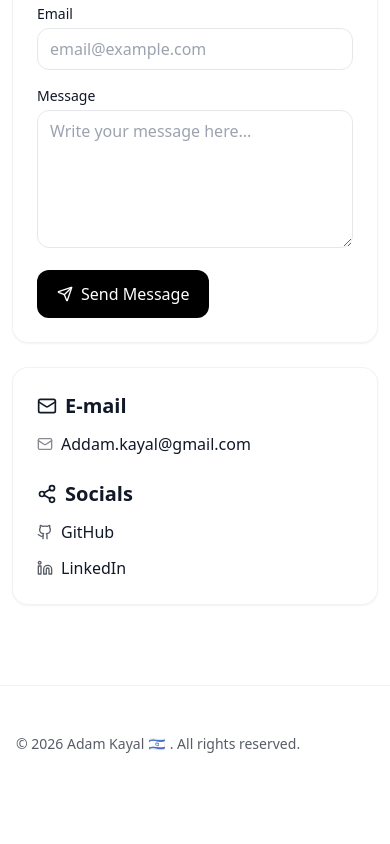
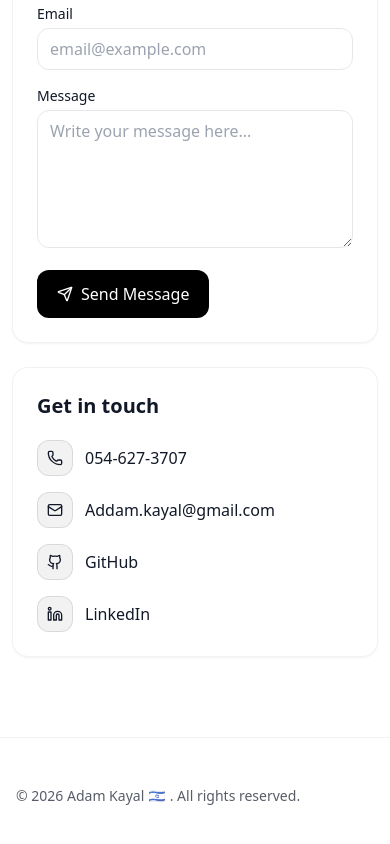
Before and after one commit to adamkiy/Adam_portfolio, a Next.js app: page / in a window 390 px wide. Shown: the part 6017-6861 px from the top of the page. Before the commit the page ends 6819 px from the top, so only its background shows below. Built offline with nearby package versions, Linux system fonts and the light colour scheme.

Commit message:
Redesign contact info card with icon buttons and add phone number
Each contact method is now a full-width row with a square icon box that
fills on hover. Added phone number (054-627-3707) with Phone icon at top.

Co-Authored-By: Claude Sonnet 4.6 <noreply@anthropic.com>

```diff
--- a/app/page.tsx
+++ b/app/page.tsx
@@ -7,7 +7,7 @@ import { ExperienceItem } from '@/components/experience-item'
 import { Section } from '@/components/section'
 import { ContactForm } from '@/components/contact-form'
 import { GsapAnimations } from '@/components/gsap-animations'
-import { Mail, Github, Linkedin, FileText, Download, Share2 } from 'lucide-react'
+import { Mail, Github, Linkedin, FileText, Download, Phone } from 'lucide-react'
 
 
 
@@ -89,41 +89,59 @@ export default function HomePage() {
           <div className="card">
             <ContactForm />
           </div>
-          <div className="card space-y-6">
-            <div>
-              <h3 className="flex items-center gap-2 text-xl font-semibold">
-                <Mail className="w-5 h-5" /> E-mail
-              </h3>
-              <ul className="mt-3 space-y-2">
+          <div className="card">
+            <h3 className="text-xl font-semibold mb-5">Get in touch</h3>
+            <ul className="space-y-4">
+              <li>
+                <a
+                  href="tel:+972546273707"
+                  className="nav flex items-center gap-3 group/link"
+                >
+                  <span className="flex items-center justify-center w-9 h-9 rounded-xl border border-black/10 dark:border-white/10 bg-black/5 dark:bg-white/5 shrink-0 group-hover/link:bg-black group-hover/link:text-white dark:group-hover/link:bg-white dark:group-hover/link:text-black transition-colors duration-200">
+                    <Phone className="w-4 h-4" />
+                  </span>
+                  <span>054-627-3707</span>
+                </a>
+              </li>
               <li>
                 <a
                   href="mailto:Addam.kayal@gmail.com?subject=Hello%20Adam&body=Hi%20Adam,%0D%0A"
-                    className="nav flex items-center gap-2 break-words"
+                  className="nav flex items-center gap-3 group/link"
                   aria-label="Email Adam Kayal"
                 >
-                    <Mail className="w-4 h-4 opacity-50 shrink-0" />
-                    Addam.kayal@gmail.com
+                  <span className="flex items-center justify-center w-9 h-9 rounded-xl border border-black/10 dark:border-white/10 bg-black/5 dark:bg-white/5 shrink-0 group-hover/link:bg-black group-hover/link:text-white dark:group-hover/link:bg-white dark:group-hover/link:text-black transition-colors duration-200">
+                    <Mail className="w-4 h-4" />
+                  </span>
+                  <span className="break-all">Addam.kayal@gmail.com</span>
+                </a>
+              </li>
+              <li>
+                <a
+                  href="https://github.com/adamkiy"
+                  target="_blank"
+                  rel="noopener noreferrer"
+                  className="nav flex items-center gap-3 group/link"
+                >
+                  <span className="flex items-center justify-center w-9 h-9 rounded-xl border border-black/10 dark:border-white/10 bg-black/5 dark:bg-white/5 shrink-0 group-hover/link:bg-black group-hover/link:text-white dark:group-hover/link:bg-white dark:group-hover/link:text-black transition-colors duration-200">
+                    <Github className="w-4 h-4" />
+                  </span>
+                  <span>GitHub</span>
+                </a>
+              </li>
+              <li>
+                <a
+                  href="https://www.linkedin.com/in/adam-kayal"
+                  target="_blank"
+                  rel="noopener noreferrer"
+                  className="nav flex items-center gap-3 group/link"
+                >
+                  <span className="flex items-center justify-center w-9 h-9 rounded-xl border border-black/10 dark:border-white/10 bg-black/5 dark:bg-white/5 shrink-0 group-hover/link:bg-black group-hover/link:text-white dark:group-hover/link:bg-white dark:group-hover/link:text-black transition-colors duration-200">
+                    <Linkedin className="w-4 h-4" />
+                  </span>
+                  <span>LinkedIn</span>
                 </a>
               </li>
             </ul>
-            </div>
-            <div>
-              <h3 className="flex items-center gap-2 text-xl font-semibold">
-                <Share2 className="w-5 h-5" /> Socials
-              </h3>
-              <ul className="mt-3 space-y-3">
-                <li>
-                  <a href="https://github.com/adamkiy" target="_blank" className="nav flex items-center gap-2">
-                    <Github className="w-4 h-4 opacity-70 shrink-0" /> GitHub
-                  </a>
-                </li>
-                <li>
-                  <a href="https://www.linkedin.com/in/adam-kayal" target="_blank" className="nav flex items-center gap-2">
-                    <Linkedin className="w-4 h-4 opacity-70 shrink-0" /> LinkedIn
-                  </a>
-                </li>
-              </ul>
-            </div>
           </div>
         </div>
       </Section>
```
Lines whose indentation alone changed are shown as unchanged.
